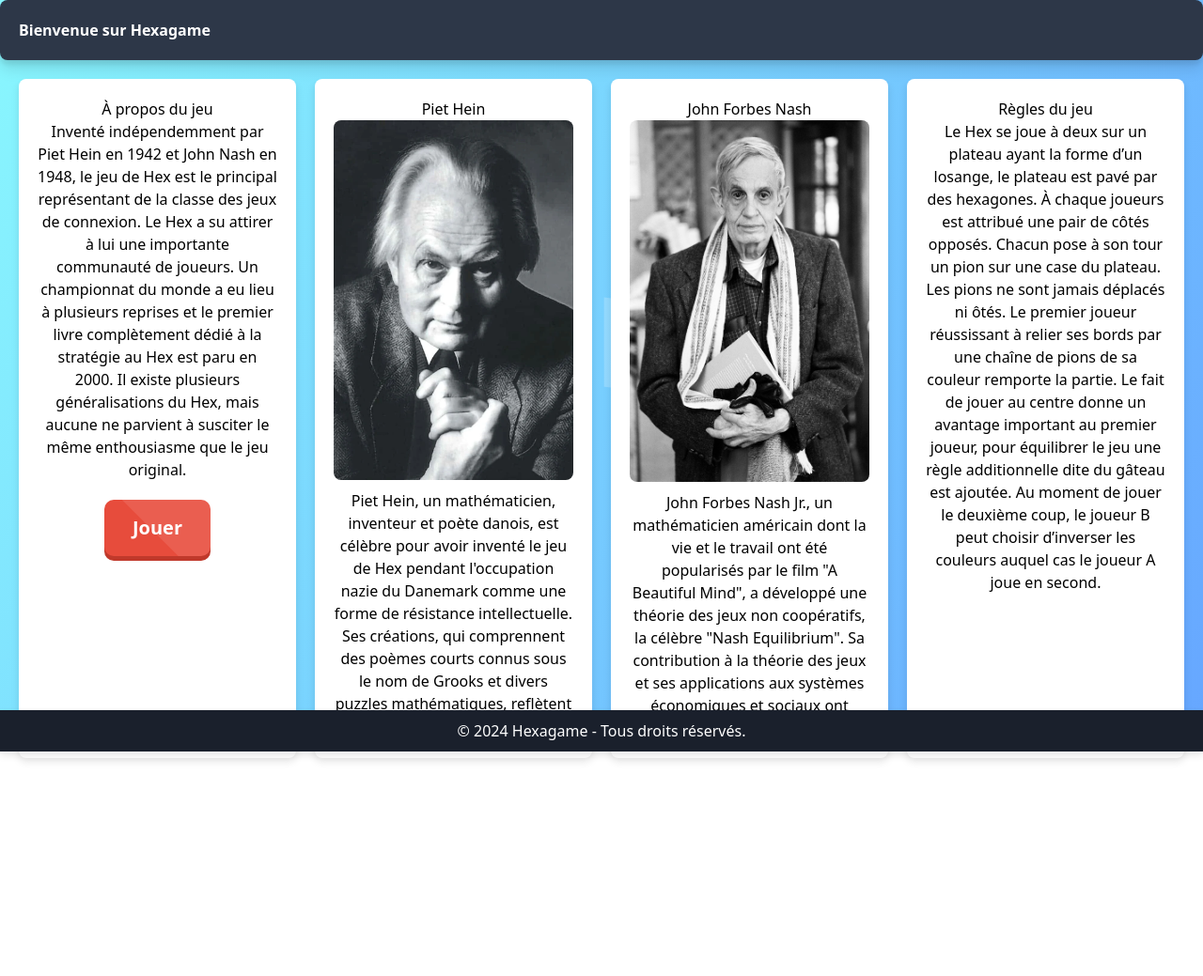
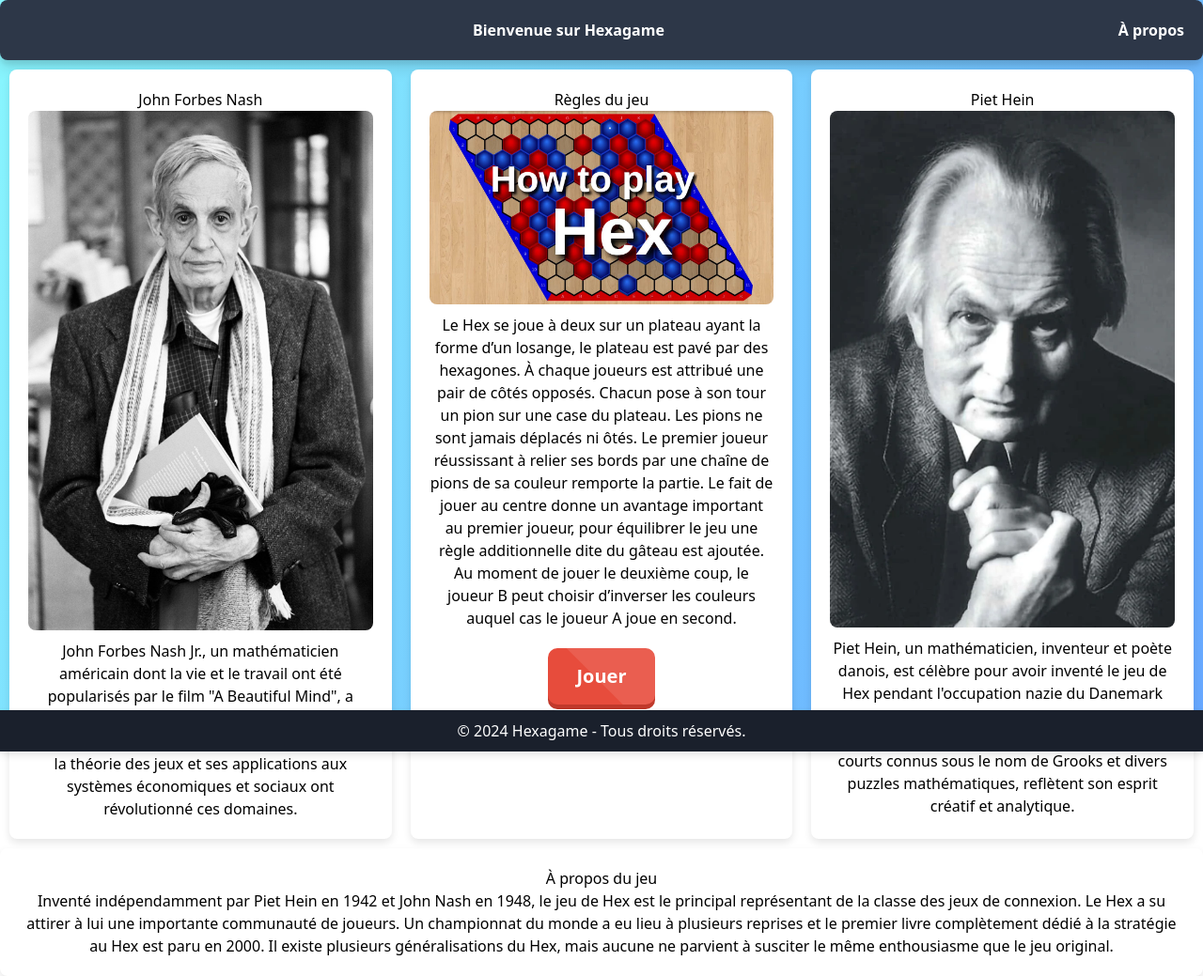
Before and after one commit to koubaahm/JeuHex, a Flask app: page / in a window 1280 px wide. Shown: the whole page at 94% size. Before the commit the page ends 811 px from the top, so only its background shows below. Run offline with Flask 3, Linux system fonts and the light colour scheme; style sheets or scripts are compiled from the project's sources.

Commit message:
avancement

```diff
--- a/app/templates/index.html
+++ b/app/templates/index.html
@@ -10,12 +10,20 @@
     <script src="https://cdn.jsdelivr.net/npm/sortablejs@latest/Sortable.min.js"></script>
 
     <style>
+        body {
+            display: flex;
+            flex-direction: column;
+            min-height: 100vh;
+        }
+
         .grid-container {
             display: grid;
             grid-template-columns: repeat(auto-fit, minmax(250px, 1fr));
             gap: 20px;
-            padding: 20px;
+            padding: -100px;
+            margin: 10px;
         }
+
         .grid-item {
             background-color: white;
             padding: 20px;
@@ -25,15 +33,18 @@
             transition: transform 0.3s;
             cursor: move;
         }
+
         .grid-item:hover {
             transform: translateY(-10px) scale(1.05);
         }
+
         .grid-item img {
             width: 100%;
             height: auto;
             border-radius: 8px;
             margin-bottom: 10px;
         }
+
         .game-button {
             display: inline-block;
             padding: 15px 30px;
@@ -50,6 +61,7 @@
             overflow: hidden;
             margin-top: 20px;
         }
+
         .game-button::before {
             content: '';
             position: absolute;
@@ -61,13 +73,41 @@
             transition: all 0.3s ease;
             transform: translateX(-50%) translateY(-100%) rotate(45deg);
         }
+
         .game-button:hover::before {
             transform: translateX(-50%) translateY(100%) rotate(45deg);
         }
+
         .game-button:active {
             box-shadow: 0 2px #C0392B;
             transform: translateY(2px);
         }
+
+        .about-button {
+            position: absolute;
+            top: 20px;
+            right: 20px;
+            padding: 10px 20px;
+            font-size: 16px;
+            font-weight: bold;
+            color: #fff;
+            background-color: #3498db;
+            border: none;
+            border-radius: 5px;
+            cursor: pointer;
+            box-shadow: 0 4px #2980b9;
+            transition: all 0.3s ease;
+        }
+
+        .about-button:hover {
+            background-color: #2980b9;
+        }
+
+        .about-button:active {
+            box-shadow: 0 2px #2980b9;
+            transform: translateY(2px);
+        }
+
         .modal {
             display: none;
             position: fixed;
@@ -77,44 +117,51 @@
             width: 100%;
             height: 100%;
             overflow: auto;
-            background-color: rgba(0,0,0,0.5);
+            background-color: rgba(0, 0, 0, 0.5);
             justify-content: center;
             align-items: center;
         }
+
         .modal-content {
             background: linear-gradient(120deg, #89f7fe 0%, #66a6ff 100%);
             margin: auto;
             padding: 20px;
             border: 1px solid #888;
             width: 300px;
-            box-shadow: 0 5px 15px rgba(0,0,0,0.3);
+            box-shadow: 0 5px 15px rgba(0, 0, 0, 0.3);
             border-radius: 8px;
             transform: translateZ(0);
             transition: transform 0.3s ease-out;
         }
+
         .modal-content.active {
             transform: translateZ(100px);
         }
+
         .close {
             color: #aaa;
             float: right;
             font-size: 28px;
             font-weight: bold;
         }
+
         .close:hover,
         .close:focus {
             color: black;
             text-decoration: none;
             cursor: pointer;
         }
+
         .modal-header {
             font-size: 24px;
             font-weight: bold;
             margin-bottom: 10px;
         }
+
         .modal-body {
             margin-bottom: 20px;
         }
+
         .input {
             width: 100%;
             padding: 10px;
@@ -123,6 +170,7 @@
             border: 1px solid #ccc;
             border-radius: 4px;
         }
+
         .submit-button {
             display: inline-block;
             padding: 15px 30px;
@@ -140,6 +188,7 @@
             margin-top: 20px;
             width: 100%;
         }
+
         .submit-button::before {
             content: '';
             position: absolute;
@@ -151,13 +200,16 @@
             transition: all 0.3s ease;
             transform: translateX(-50%) translateY(-100%) rotate(45deg);
         }
+
         .submit-button:hover::before {
             transform: translateX(-50%) translateY(100%) rotate(45deg);
         }
+
         .submit-button:active {
             box-shadow: 0 2px #C0392B;
             transform: translateY(2px);
         }
+
         .background-3d {
             position: absolute;
             top: 0;
@@ -169,6 +221,7 @@
             overflow: hidden;
             z-index: -1;
         }
+
         .background-3d div {
             position: absolute;
             width: 100px;
@@ -176,21 +229,25 @@
             background: rgba(255, 255, 255, 0.2);
             animation: float 5s infinite ease-in-out;
         }
+
         .background-3d div:nth-child(1) {
             top: 20%;
             left: 10%;
             animation-delay: 0s;
         }
+
         .background-3d div:nth-child(2) {
             top: 40%;
             left: 50%;
             animation-delay: 2s;
         }
+
         .background-3d div:nth-child(3) {
             top: 70%;
             left: 80%;
             animation-delay: 4s;
         }
+
         @keyframes float {
             0% {
                 transform: translateY(0) rotateX(0) rotateY(0);
@@ -202,10 +259,12 @@
                 transform: translateY(0) rotateX(0) rotateY(0);
             }
         }
+
         .header-custom {
             padding: 20px 0;
             font-size: 2.5rem;
         }
+
         .footer {
             position: fixed;
             left: 0;
@@ -219,6 +278,7 @@
             transform: translateZ(0);
             transition: transform 0.3s ease, box-shadow 0.3s ease;
         }
+
         .footer:hover {
             transform: translateY(-5px) translateZ(20px);
             box-shadow: 0 8px 16px rgba(0, 0, 0, 0.2);
@@ -226,41 +286,61 @@
     </style>
 </head>
 <body class="bg-gray-100 font-sans leading-normal tracking-normal flex flex-col min-h-screen relative">
+
 <!-- Inclure la navbar -->
 {% include 'navbar.html' %}
 
 <main class="container mx-auto px-6 py-10 flex-grow">
     <div class="grid-container" id="sortable-grid">
-            <div id="about" class="grid-item">
-                <h2 class="text-2xl font-bold text-center">À propos du jeu</h2>
+        <div id="john-nash" class="grid-item">
+            <h3 class="text-2xl font-bold text-center">John Forbes Nash</h3>
+            <img src="{{ url_for('static', filename='image/John_Forbes_Nash.jpg') }}" alt="John Forbes Nash">
             <p class="text-gray-700 mt-4 text-sm md:text-base">
-                    Inventé indépendemment par Piet Hein en 1942 et John Nash en 1948, le jeu de Hex est le principal représentant de la classe des jeux de connexion. Le Hex a su attirer à lui une importante communauté de joueurs. Un championnat du monde a eu lieu à plusieurs reprises et le premier livre complètement dédié à la stratégie au Hex est paru en 2000.
-                    Il existe plusieurs généralisations du Hex, mais aucune ne parvient à susciter le même enthousiasme que le jeu original.
+                John Forbes Nash Jr., un mathématicien américain dont la vie et le travail ont été popularisés par le
+                film "A Beautiful Mind", a développé une théorie des jeux non coopératifs, la célèbre "Nash
+                Equilibrium". Sa contribution à la théorie des jeux et ses applications aux systèmes économiques et
+                sociaux ont révolutionné ces domaines.
             </p>
-                <!-- Nouveau bouton de jeu sous la section À propos du jeu -->
+        </div>
+        <div id="rules" class="grid-item">
+            <h3 class="text-2xl font-bold text-center">Règles du jeu</h3>
+            <img src="{{ url_for('static', filename='image/howhex.jpg') }}" alt="Règles du jeu">
+            <p class="text-gray-700 mt-4 text-sm md:text-base">
+                Le Hex se joue à deux sur un plateau ayant la forme d’un losange, le plateau est pavé par des hexagones.
+                À chaque joueurs est attribué une pair de côtés opposés. Chacun pose à son tour un pion sur une case du
+                plateau. Les pions ne sont jamais déplacés ni ôtés. Le premier joueur réussissant à relier ses bords par
+                une chaîne de pions de sa couleur remporte la partie.
+                Le fait de jouer au centre donne un avantage important au premier joueur, pour équilibrer le jeu une
+                règle additionnelle dite du gâteau est ajoutée. Au moment de jouer le deuxième coup, le joueur B peut
+                choisir d’inverser les couleurs auquel cas le joueur A joue en second.
+            </p>
+            <!-- Bouton de jeu déplacé ici -->
             <button id="play-button" class="game-button">Jouer</button>
         </div>
         <div id="piet-hein" class="grid-item">
             <h3 class="text-2xl font-bold text-center">Piet Hein</h3>
             <img src="{{ url_for('static', filename='image/piethein.png') }}" alt="Piet Hein">
             <p class="text-gray-700 mt-4 text-sm md:text-base">
-                    Piet Hein, un mathématicien, inventeur et poète danois, est célèbre pour avoir inventé le jeu de Hex pendant l'occupation nazie du Danemark comme une forme de résistance intellectuelle. Ses créations, qui comprennent des poèmes courts connus sous le nom de Grooks et divers puzzles mathématiques, reflètent son esprit créatif et analytique.
+                Piet Hein, un mathématicien, inventeur et poète danois, est célèbre pour avoir inventé le jeu de Hex
+                pendant l'occupation nazie du Danemark comme une forme de résistance intellectuelle. Ses créations, qui
+                comprennent des poèmes courts connus sous le nom de Grooks et divers puzzles mathématiques, reflètent
+                son esprit créatif et analytique.
             </p>
         </div>
-            <div id="nash" class="grid-item">
-                <h3 class="text-2xl font-bold text-center">John Forbes Nash</h3>
-                <img src="{{ url_for('static', filename='image/John_Forbes_Nash.jpg') }}" alt="John Forbes Nash">
+    </div>
+
+    <!-- Section À propos du jeu déplacée ici -->
+    <div id="about" class="grid-item mt-10">
+        <h2 class="text-2xl font-bold text-center">À propos du jeu</h2>
+
         <p class="text-gray-700 mt-4 text-sm md:text-base">
-                    John Forbes Nash Jr., un mathématicien américain dont la vie et le travail ont été popularisés par le film "A Beautiful Mind", a développé une théorie des jeux non coopératifs, la célèbre "Nash Equilibrium". Sa contribution à la théorie des jeux et ses applications aux systèmes économiques et sociaux ont révolutionné ces domaines.
+            Inventé indépendamment par Piet Hein en 1942 et John Nash en 1948, le jeu de Hex est le principal
+            représentant de la classe des jeux de connexion. Le Hex a su attirer à lui une importante communauté de
+            joueurs. Un championnat du monde a eu lieu à plusieurs reprises et le premier livre complètement dédié à la
+            stratégie au Hex est paru en 2000.
+            Il existe plusieurs généralisations du Hex, mais aucune ne parvient à susciter le même enthousiasme que le
+            jeu original.
         </p>
-            </div>
-            <div id="rules" class="grid-item">
-                <h3 class="text-2xl font-bold text-center">Règles du jeu</h3>
-                <p class="text-gray-700 mt-4 text-sm md:text-base">
-                    Le Hex se joue à deux sur un plateau ayant la forme d’un losange, le plateau est pavé par des hexagones. À chaque joueurs est attribué une pair de côtés opposés. Chacun pose à son tour un pion sur une case du plateau. Les pions ne sont jamais déplacés ni ôtés. Le premier joueur réussissant à relier ses bords par une chaîne de pions de sa couleur remporte la partie.
-                    Le fait de jouer au centre donne un avantage important au premier joueur, pour équilibrer le jeu une règle additionnelle dite du gâteau est ajoutée. Au moment de jouer le deuxième coup, le joueur B peut choisir d’inverser les couleurs auquel cas le joueur A joue en second.
-                </p>
-            </div>
     </div>
 </main>
 
@@ -291,30 +371,30 @@
 
 <!-- Modal pour saisir les noms des joueurs -->
 <script>
-        document.addEventListener("DOMContentLoaded", function() {
+    document.addEventListener("DOMContentLoaded", function () {
         const playButton = document.getElementById("play-button");
         const modal = document.getElementById("playerModal");
         const closeModal = document.getElementById("closeModal");
         const startGame = document.getElementById("startGame");
 
-            playButton.addEventListener("click", function() {
+        playButton.addEventListener("click", function () {
             modal.style.display = "flex";
             document.querySelector('.modal-content').classList.add('active');
         });
 
-            closeModal.addEventListener("click", function() {
+        closeModal.addEventListener("click", function () {
             modal.style.display = "none";
             document.querySelector('.modal-content').classList.remove('active');
         });
 
-            window.addEventListener("click", function(event) {
+        window.addEventListener("click", function (event) {
             if (event.target == modal) {
                 modal.style.display = "none";
                 document.querySelector('.modal-content').classList.remove('active');
             }
         });
 
-            startGame.addEventListener("click", function() {
+        startGame.addEventListener("click", function () {
             const player1Name = document.getElementById("player1Name").value;
             const player2Name = document.getElementById("player2Name").value;
             if (player1Name && player2Name) {
@@ -333,10 +413,10 @@
             ghostClass: 'sortable-ghost',
             chosenClass: 'sortable-chosen',
             dragClass: 'sortable-drag',
-                onStart: function() {
+            onStart: function () {
                 console.log('Drag started');
             },
-                onEnd: function() {
+            onEnd: function () {
                 console.log('Drag ended');
             }
         });
--- a/app/templates/navbar.html
+++ b/app/templates/navbar.html
@@ -16,6 +16,9 @@
             box-shadow: 0 10px 15px rgba(0, 0, 0, 0.1), 0 4px 6px rgba(0, 0, 0, 0.1);
             transition: transform 0.3s ease, box-shadow 0.3s ease;
             border-radius: 8px;
+            display: flex;
+            justify-content: space-between;
+            align-items: center;
         }
         .navbar-3d:hover {
             transform: translateY(-5px);
@@ -30,20 +33,30 @@
         .navbar-3d a:hover {
             color: #63b3ed;
         }
+        .navbar-title {
+            flex-grow: 1;
+            text-align: center;
+        }
+        .navbar-links {
+            flex-shrink: 0;
+        }
     </style>
 </head>
 <body class="bg-gray-100 font-sans leading-normal tracking-normal">
     <nav class="navbar-3d">
-        <div class="container mx-auto text-center">
-            <h1><a href="/" class="text-3xl text-white font-bold">Bienvenue sur Hexagame</a></h1>
+        <div class="navbar-links">
+            <!-- Espace vide pour aligner le lien à droite -->
         </div>
-        <!-- Uncomment the lines below if you want to include navigation links
-        <div>
+        <div class="navbar-title">
+            <h1 class="text-3xl text-white font-bold"><a href="/">Bienvenue sur Hexagame</a></h1>
+        </div>
+        <div class="navbar-links">
+            <!-- Ajout des liens de navigation à droite -->
             <a href="#about" class="text-white hover:underline mx-2">À propos</a>
-            <a href="#inspiration" class="text-white hover:underline mx-2">Inspiration</a>
-            <a href="#rules" class="text-white hover:underline mx-2">Règles</a>
         </div>
-        -->
     </nav>
+    <main class="container mx-auto px-6 py-10 mt-10 flex-grow">
+        <!-- Contenu principal ici -->
+    </main>
 </body>
 </html>
```
Also changed, not shown: app/static/image/hex.jpeg (added), app/static/image/howhex.jpg (added). Lines whose indentation alone changed are shown as unchanged.
